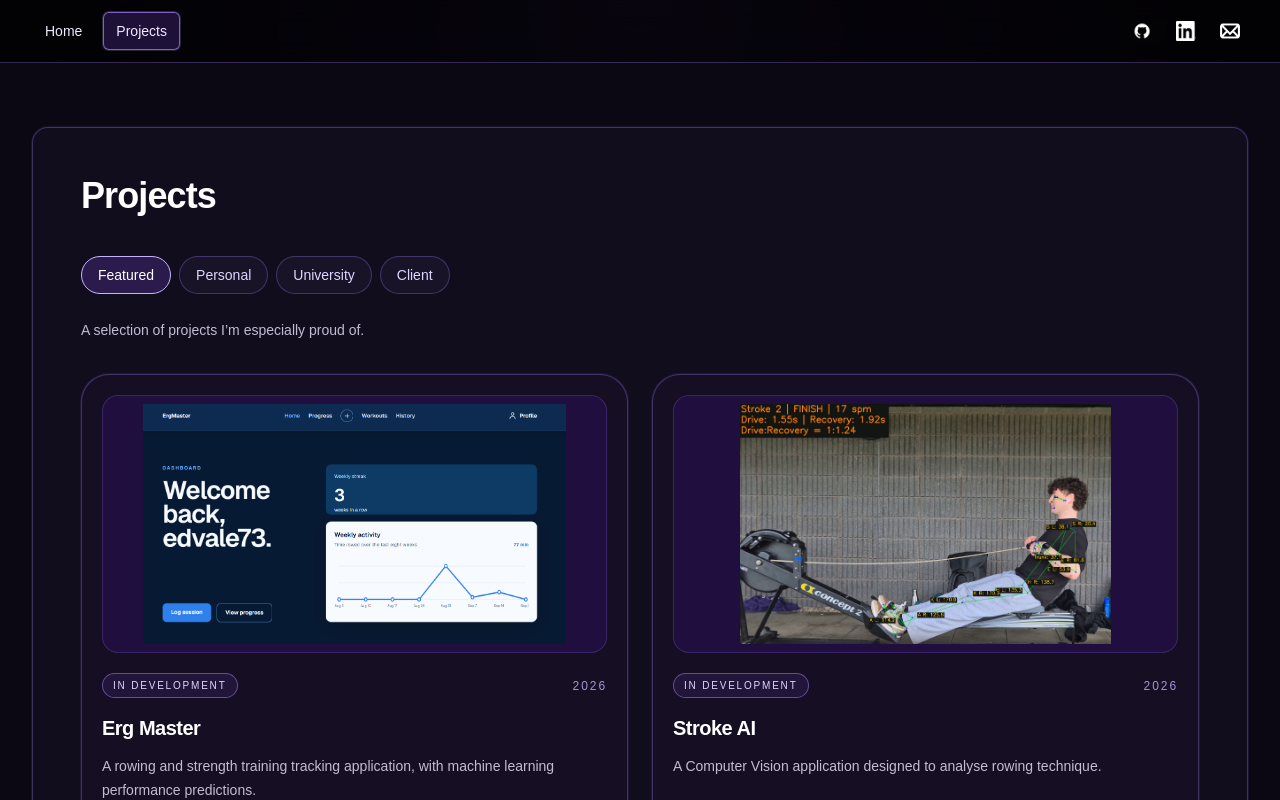
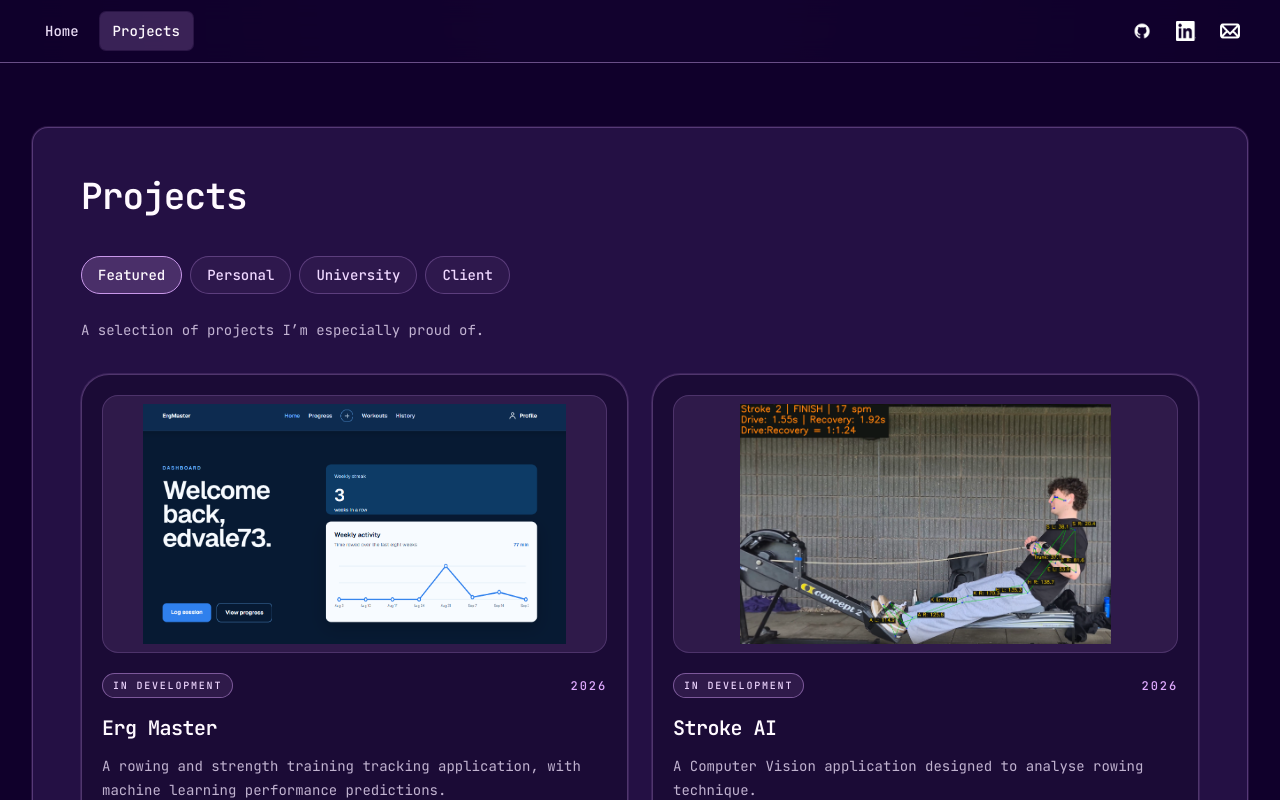
Before and after one commit to edvale732/website, a Next.js app: page /projects in a window 1280 px wide. Shown: the top 800 px of the page. Built offline with nearby package versions, Linux system fonts and the light colour scheme; no server answers.

Commit message:
updated theme colours and font to jetbrains mono

```diff
--- a/app/globals.css
+++ b/app/globals.css
@@ -1,18 +1,18 @@
 @import "tailwindcss";
 
 :root {
-  --page-background: #0b0713;
-  --page-foreground: #f5f3ff;
-  --heading: #ffffff;
-  --body-text: #ede9fe;
-  --muted-text: #d8d1ff;
-  --subtle-text: #c4b5fd;
-  --surface: #160f24;
-  --surface-raised: #120d1d;
-  --surface-border: #c4b5fd;
-  --accent: #8b5cf6;
-  --accent-border: #a78bfa;
-  --accent-hover: #ddd6fe;
+  --page-background: #10002b;
+  --page-foreground: #f4eaff;
+  --heading: #fffaff;
+  --body-text: #eadcf6;
+  --muted-text: #c8b6db;
+  --subtle-text: #e0aaff;
+  --surface: #1b0b36;
+  --surface-raised: #241044;
+  --surface-border: #8f70ad;
+  --accent: #e0aaff;
+  --accent-border: #c998ea;
+  --accent-hover: #efd7ff;
 }
 
 @theme inline {
@@ -28,10 +28,10 @@
   --color-accent: var(--accent);
   --color-accent-border: var(--accent-border);
   --color-accent-hover: var(--accent-hover);
-  --font-sans: var(--font-geist-sans);
-  --font-mono: var(--font-geist-mono);
-  --shadow-panel: 0 0 0 1px rgb(139 92 246 / 0.12);
-  --shadow-portrait: 0 12px 30px rgb(76 29 149 / 0.22);
+  --font-sans: var(--font-jetbrains-mono);
+  --font-mono: var(--font-jetbrains-mono);
+  --shadow-panel: 0 0 0 1px rgb(224 170 255 / 0.12);
+  --shadow-portrait: 0 12px 30px rgb(0 0 0 / 0.24);
 }
 
 html {
@@ -40,10 +40,9 @@ html {
 
 body {
   background:
-    radial-gradient(circle at top, rgba(139, 92, 246, 0.22), transparent 35%),
+    radial-gradient(circle at top, rgb(224 170 255 / 0.16), transparent 38%),
     var(--page-background);
   color: var(--page-foreground);
-  font-family: Arial, Helvetica, sans-serif;
 }
 
 * {
@@ -73,6 +72,6 @@ body {
 }
 
 ::selection {
-  background: rgba(196, 181, 253, 0.4);
-  color: var(--heading);
+  background: rgb(224 170 255 / 0.4);
+  color: var(--page-background);
 }
--- a/app/layout.tsx
+++ b/app/layout.tsx
@@ -1,18 +1,13 @@
 import type { Metadata } from "next";
-import { Geist, Geist_Mono } from "next/font/google";
+import { JetBrains_Mono } from "next/font/google";
 import headshot from "@/app/ui/icons/Headshot.jpg";
 import "./globals.css";
 import NavBar from "./ui/navbar";
 
 
 
-const geistSans = Geist({
-  variable: "--font-geist-sans",
-  subsets: ["latin"],
-});
-
-const geistMono = Geist_Mono({
-  variable: "--font-geist-mono",
+const jetBrainsMono = JetBrains_Mono({
+  variable: "--font-jetbrains-mono",
   subsets: ["latin"],
 });
 
@@ -40,7 +35,7 @@ export default function RootLayout({
 }) {
   return (
     <html lang="en">
-      <body className="min-h-screen bg-zinc-50">
+      <body className={`${jetBrainsMono.variable} min-h-screen bg-page font-sans`}>
         <NavBar />
         <main>{children}</main>
       </body>
--- a/app/projects/page.tsx
+++ b/app/projects/page.tsx
@@ -11,11 +11,11 @@ export const metadata: Metadata = {
 
 export default function Page() {
   return (
-    <div className="flex min-h-screen flex-col bg-[#0b0713] font-sans text-violet-50">
+    <div className="flex min-h-screen flex-col bg-page font-sans text-foreground">
       <main className="flex w-full flex-1 justify-center px-4 py-16 sm:px-6 lg:px-8">
-        <div className="w-full max-w-7xl rounded-2xl border border-violet-400/30 bg-[#120d1d] p-8 shadow-[0_0_0_1px_rgba(139,92,246,0.12)] sm:p-12">
+        <div className="w-full max-w-7xl rounded-2xl border border-accent-border/30 bg-surface-raised p-8 shadow-panel sm:p-12">
           <RevealOnScroll className="mb-10 flex flex-col gap-4 text-left">
-            <h1 className="text-3xl font-semibold leading-10 tracking-tight text-white sm:text-4xl">
+            <h1 className="text-3xl font-semibold leading-10 tracking-tight text-heading sm:text-4xl">
               Projects
             </h1>
           </RevealOnScroll>
--- a/app/ui/cards.tsx
+++ b/app/ui/cards.tsx
@@ -33,7 +33,7 @@ export function ProjectCard({
   const cardContent = (
     <>
       {image ? (
-        <div className="mb-5 rounded-2xl border border-violet-400/20 bg-violet-950/40 p-2">
+        <div className="mb-5 rounded-2xl border border-accent-border/20 bg-accent/10 p-2">
           <Image
             src={image}
             alt={`${title} preview`}
@@ -45,25 +45,25 @@ export function ProjectCard({
       ) : null}
 
       <div className="mb-4 flex items-center justify-between gap-3">
-        <span className="inline-flex items-center rounded-full border border-violet-400/50 bg-violet-500/10 px-2.5 py-1 text-[10px] font-medium uppercase tracking-[0.18em] text-violet-200">
+        <span className="inline-flex items-center rounded-full border border-accent-border/50 bg-accent/10 px-2.5 py-1 text-[10px] font-medium uppercase tracking-[0.18em] text-accent-hover">
           {status}
         </span>
         {year ? (
-          <span className="text-xs font-medium uppercase tracking-[0.16em] text-violet-300/80">
+          <span className="text-xs font-medium uppercase tracking-[0.16em] text-subtle">
             {year}
           </span>
         ) : null}
       </div>
 
-      <h2 className="text-xl font-semibold tracking-tight text-white">{title}</h2>
+      <h2 className="text-xl font-semibold tracking-tight text-heading">{title}</h2>
 
-      <p className="mt-3 flex-1 text-sm leading-6 text-violet-100/80">{description}</p>
+      <p className="mt-3 flex-1 text-sm leading-6 text-body/80">{description}</p>
 
       <div className="mt-5 flex flex-wrap gap-2">
         {tags.map((tag) => (
           <span
             key={tag}
-            className="rounded-full border border-violet-400/20 bg-violet-400/5 px-2.5 py-1 text-xs font-medium text-violet-100/90"
+            className="rounded-full border border-accent-border/20 bg-accent/5 px-2.5 py-1 text-xs font-medium text-body"
           >
             {tag}
           </span>
@@ -71,7 +71,7 @@ export function ProjectCard({
       </div>
 
       {href ? (
-        <div className="mt-6 inline-flex items-center gap-2 text-sm font-medium text-violet-200 transition group-hover:text-violet-50">
+        <div className="mt-6 inline-flex items-center gap-2 text-sm font-medium text-accent-hover transition group-hover:text-heading">
           {ctaLabel}
           <span aria-hidden="true">→</span>
         </div>
@@ -83,9 +83,9 @@ export function ProjectCard({
     <Link
       href={`/projects/${slug}`}
       aria-label={`View ${title} project`}
-      className="group block h-full rounded-[28px] focus:outline-none focus:ring-2 focus:ring-violet-400 focus:ring-offset-2 focus:ring-offset-[#0b0713]"
+      className="group block h-full rounded-[28px] focus:outline-none focus:ring-2 focus:ring-accent-border focus:ring-offset-2 focus:ring-offset-page"
     >
-      <article className="flex h-full flex-col overflow-hidden rounded-[28px] border border-violet-400/30 bg-[#160f24] p-5 shadow-[0_0_0_1px_rgba(139,92,246,0.12)] transition duration-200 hover:-translate-y-1 hover:border-violet-300/60 hover:bg-[#1a122d]">
+      <article className="flex h-full flex-col overflow-hidden rounded-[28px] border border-accent-border/30 bg-surface p-5 shadow-panel transition duration-200 hover:-translate-y-1 hover:border-accent-hover/60 hover:bg-surface-raised">
         {cardContent}
       </article>
     </Link>
--- a/app/ui/nav-links.tsx
+++ b/app/ui/nav-links.tsx
@@ -19,9 +19,9 @@ export default function NavLinks() {
           key={link.name}
           href={link.href}
           className={clsx(
-            'flex items-center justify-center rounded-md border border-transparent px-3 py-2 text-sm font-medium text-violet-100 transition hover:border-violet-400/60 hover:bg-violet-500/15 hover:text-violet-50 focus:outline-none focus:ring-2 focus:ring-violet-400 focus:ring-offset-2 focus:ring-offset-black',
+            'flex items-center justify-center rounded-md border border-transparent px-3 py-2 text-sm font-medium text-body transition hover:border-accent-border/60 hover:bg-accent/15 hover:text-heading focus:outline-none focus:ring-2 focus:ring-accent-border focus:ring-offset-2 focus:ring-offset-page',
             {
-              'border-violet-400/70 bg-violet-500/20 text-violet-50 shadow-[0_0_0_1px_rgba(196,181,253,0.2)]': pathname === link.href,
+              'border-accent-border/70 bg-accent/20 text-heading shadow-panel': pathname === link.href,
             }
           )}
         >
--- a/app/ui/navbar.tsx
+++ b/app/ui/navbar.tsx
@@ -13,7 +13,7 @@ const socialLinks = [
 
 export default function NavBar() {
   return (
-    <header className="sticky top-0 z-50 border-b border-violet-400/30 bg-black/80 backdrop-blur-md">
+    <header className="sticky top-0 z-50 border-b border-surface-border/70 bg-page/90 backdrop-blur-md">
       <div className="mx-auto flex w-full max-w-7xl items-center gap-4 px-4 py-3 sm:px-6 lg:px-8">
         <nav className="flex items-center gap-2" aria-label="Main navigation">
           <NavLinks />
@@ -28,7 +28,7 @@ export default function NavBar() {
               rel="noreferrer"
               aria-label={link.name}
               title={link.name}
-              className="flex h-9 w-9 items-center justify-center rounded-md border border-transparent text-violet-100 transition hover:border-violet-400/60 hover:bg-violet-500/15 hover:text-violet-50 focus:outline-none focus:ring-2 focus:ring-violet-400 focus:ring-offset-2 focus:ring-offset-black"
+              className="flex h-9 w-9 items-center justify-center rounded-md border border-transparent text-body transition hover:border-accent-border/60 hover:bg-accent/15 hover:text-heading focus:outline-none focus:ring-2 focus:ring-accent-border focus:ring-offset-2 focus:ring-offset-page"
             >
               <Image
                 src={link.icon}
--- a/app/ui/project-browser.tsx
+++ b/app/ui/project-browser.tsx
@@ -43,10 +43,10 @@ export function ProjectBrowser({
             type="button"
             aria-pressed={selectedType === label}
             onClick={() => setSelectedType(label)}
-            className={`rounded-full border px-4 py-2 text-sm font-medium transition focus:outline-none focus:ring-2 focus:ring-violet-400 ${
+            className={`rounded-full border px-4 py-2 text-sm font-medium transition focus:outline-none focus:ring-2 focus:ring-accent-border ${
               selectedType === label
-                ? 'border-violet-300 bg-violet-500/20 text-white'
-                : 'border-violet-400/30 bg-violet-400/5 text-violet-200 hover:border-violet-300/60'
+                ? 'border-accent-border bg-accent/20 text-heading'
+                : 'border-accent-border/30 bg-accent/5 text-accent-hover hover:border-accent-hover/60'
             }`}
           >
             {label}
@@ -54,7 +54,7 @@ export function ProjectBrowser({
         ))}
       </div>
 
-      <p className="mb-8 max-w-3xl text-sm leading-6 text-violet-100/80" aria-live="polite">
+      <p className="mb-8 max-w-3xl text-sm leading-6 text-body/80" aria-live="polite">
         {description}
       </p>
 
--- a/app/ui/project-readme.tsx
+++ b/app/ui/project-readme.tsx
@@ -30,8 +30,8 @@ export default async function ProjectReadme({
 }: ProjectReadmeProps) {
   if (!readmeUrl) {
     return (
-      <section className="mt-10 border-t border-violet-400/20 pt-8">
-        <p className="mt-3 text-sm leading-6 text-violet-100/80">
+      <section className="mt-10 border-t border-accent-border/20 pt-8">
+        <p className="mt-3 text-sm leading-6 text-body/80">
           No public README is available for this project.
         </p>
       </section>
@@ -49,7 +49,7 @@ export default async function ProjectReadme({
 
   return (
     <section>
-      <div className="space-y-5 break-words text-sm leading-7 text-violet-100/80 [&>*:first-child]:!mt-0 [&_a]:text-violet-300 [&_a]:underline [&_a]:decoration-violet-400/50 [&_a]:underline-offset-4 [&_a:hover]:text-white [&_blockquote]:border-l-2 [&_blockquote]:border-violet-400/40 [&_blockquote]:pl-4 [&_code]:rounded [&_code]:bg-violet-400/10 [&_code]:px-1 [&_code]:py-0.5 [&_h1]:mt-8 [&_h1]:text-2xl [&_h1]:font-semibold [&_h1]:text-white [&_h2]:mt-8 [&_h2]:text-xl [&_h2]:font-semibold [&_h2]:text-white [&_h3]:mt-6 [&_h3]:text-lg [&_h3]:font-semibold [&_h3]:text-white [&_hr]:border-violet-400/20 [&_li]:my-1 [&_ol]:list-decimal [&_ol]:pl-6 [&_pre]:overflow-x-auto [&_pre]:rounded-xl [&_pre]:bg-[#090611] [&_pre]:p-4 [&_pre_code]:bg-transparent [&_pre_code]:p-0 [&_table]:w-full [&_table]:border-collapse [&_td]:border [&_td]:border-violet-400/20 [&_td]:p-2 [&_th]:border [&_th]:border-violet-400/20 [&_th]:bg-violet-400/10 [&_th]:p-2 [&_ul]:list-disc [&_ul]:pl-6">
+      <div className="space-y-5 break-words text-sm leading-7 text-body/80 [&>*:first-child]:!mt-0 [&_a]:text-accent-hover [&_a]:underline [&_a]:decoration-accent-border/50 [&_a]:underline-offset-4 [&_a:hover]:text-heading [&_blockquote]:border-l-2 [&_blockquote]:border-accent-border/40 [&_blockquote]:pl-4 [&_code]:rounded [&_code]:bg-accent/10 [&_code]:px-1 [&_code]:py-0.5 [&_h1]:mt-8 [&_h1]:text-2xl [&_h1]:font-semibold [&_h1]:text-heading [&_h2]:mt-8 [&_h2]:text-xl [&_h2]:font-semibold [&_h2]:text-heading [&_h3]:mt-6 [&_h3]:text-lg [&_h3]:font-semibold [&_h3]:text-heading [&_hr]:border-accent-border/20 [&_li]:my-1 [&_ol]:list-decimal [&_ol]:pl-6 [&_pre]:overflow-x-auto [&_pre]:rounded-xl [&_pre]:bg-surface [&_pre]:p-4 [&_pre_code]:bg-transparent [&_pre_code]:p-0 [&_table]:w-full [&_table]:border-collapse [&_td]:border [&_td]:border-accent-border/20 [&_td]:p-2 [&_th]:border [&_th]:border-accent-border/20 [&_th]:bg-accent/10 [&_th]:p-2 [&_ul]:list-disc [&_ul]:pl-6">
         <ReactMarkdown
           remarkPlugins={[remarkGfm]}
           components={{
```
Also changed, not shown: app/projects/[slug]/page.tsx (+13 -13 lines).
